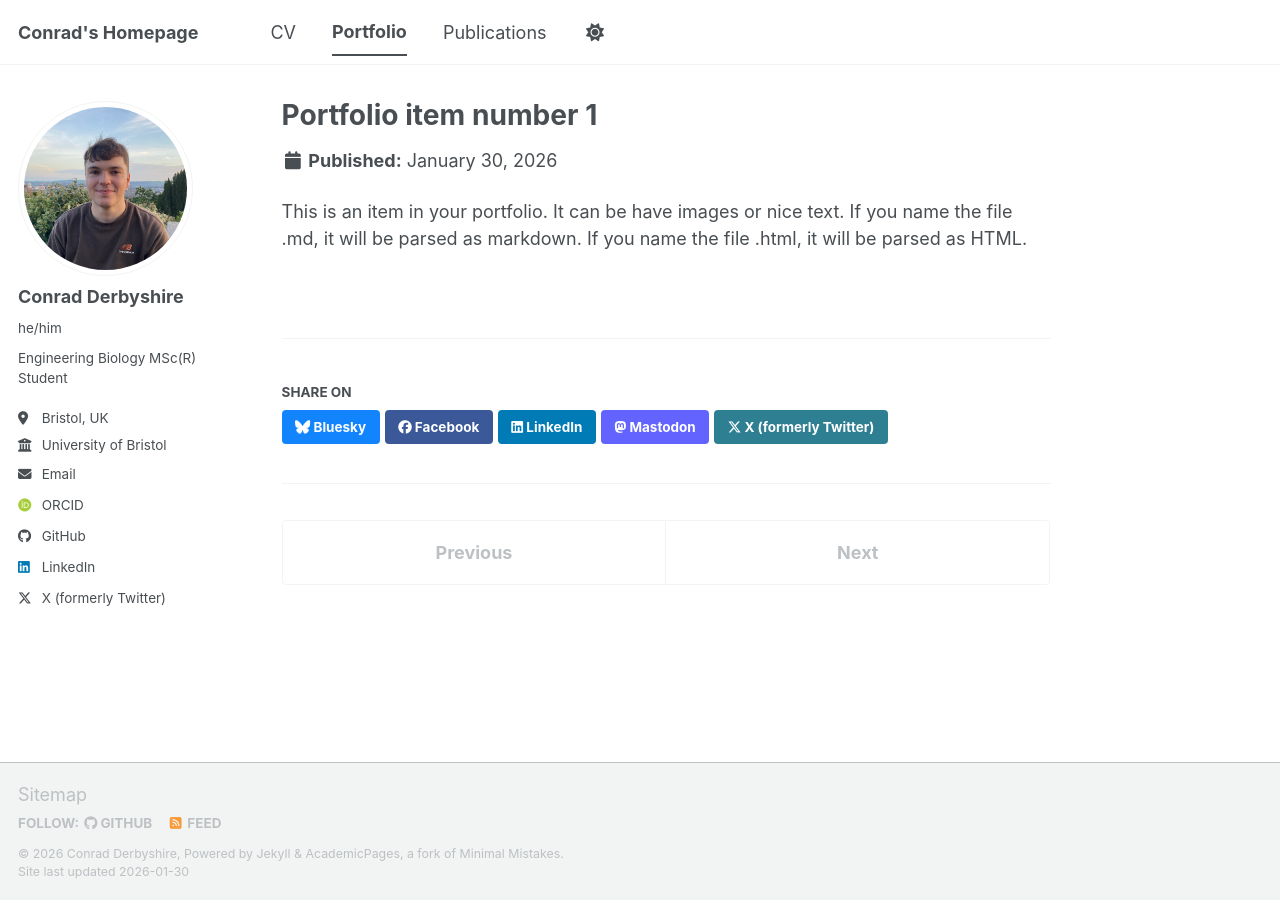
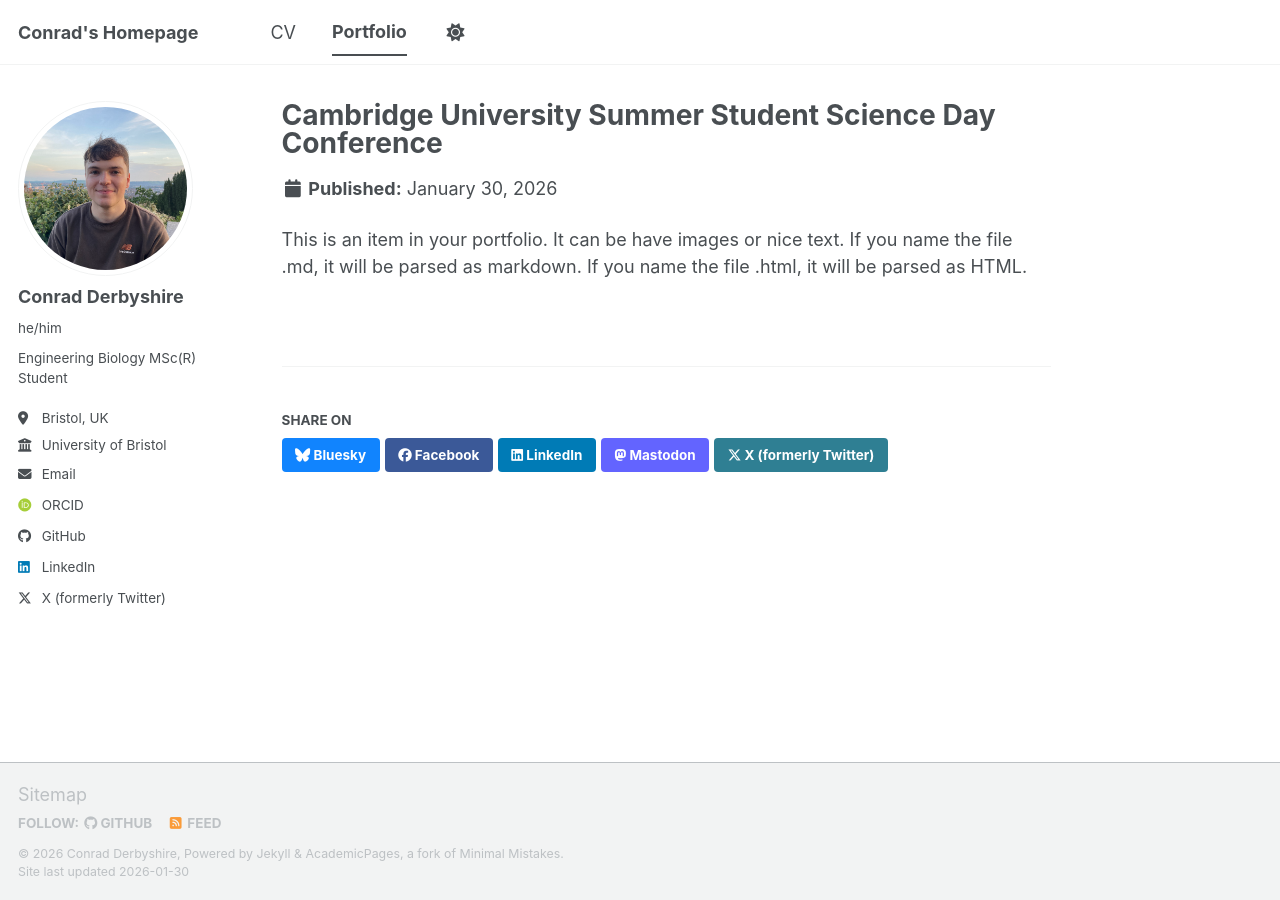
Before and after one commit to conradderbyshire/conradderbyshire.github.io, a Jekyll site: the page built from _portfolio/portfolio-1.md, in a window 1280 px wide. Built offline with Jekyll 4.4.1, drawn with Linux system fonts in a browser that asks for light colours; some web fonts are replaced; a script bundle is joined from its source files by our own code; library files that are not in the unit come from our copies.

Commit message:
Updating portfolio section

```diff
--- a/_data/navigation.yml
+++ b/_data/navigation.yml
@@ -14,8 +14,8 @@
   - title: "Portfolio"
     url: /portfolio/
 
-  - title: "Publications"
-    url: /publications/
+  # - title: "Publications"
+  #   url: /publications/
 
   # - title: "Talks"
   #   url: /talks/
--- a/_portfolio/portfolio-1.md
+++ b/_portfolio/portfolio-1.md
@@ -1,6 +1,6 @@
 ---
-title: "Portfolio item number 1"
-excerpt: "Short description of portfolio item number 1<br/><img src='/images/500x300.png'>"
+title: "Cambridge University Summer Student Science Day Conference"
+excerpt: "Poster from research conference at end of summer internship 1<br/><img src='/images/internship_poster.pdf'>"
 collection: portfolio
 ---
 
```
Also changed, not shown: _portfolio/portfolio-2.html (deleted, +0 -7 lines).
